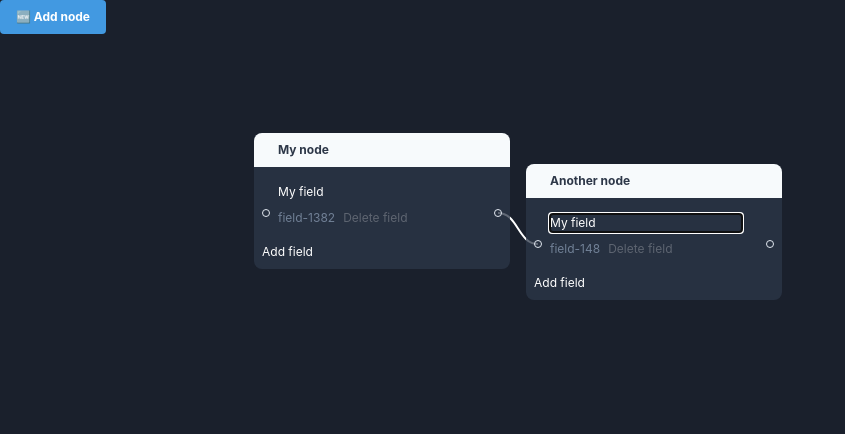
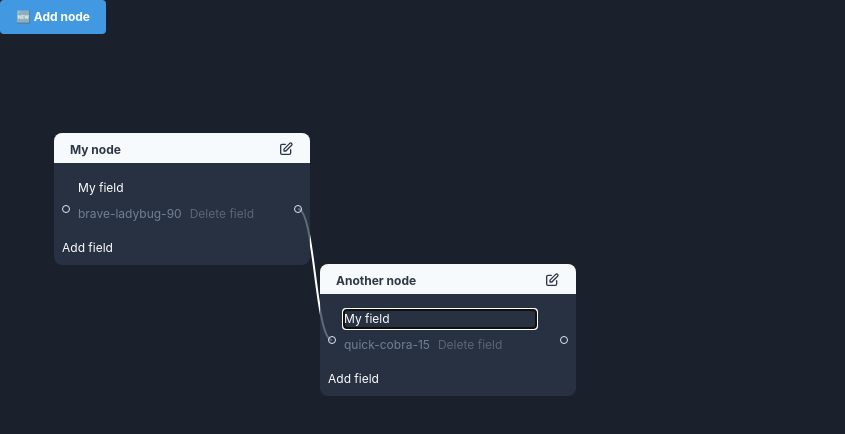
Before and after one commit to gsimone/strand, a React (Create React App) app: page / in a window 1280 px wide. Shown: the top 434 px of the page, without its empty margins (0-845 px from the left). Built offline with nearby package versions, Linux system fonts and the light colour scheme; the HTML template or start-up script is replaced by a standard one.

Commit message:
node details editor draft

```diff
--- a/package.json
+++ b/package.json
@@ -9,6 +9,8 @@
     "autoprefixer": "^9.8.6",
     "clsx": "^1.1.1",
     "cssnano": "^4.1.10",
+    "history": "^5.0.0",
+    "human-readable-ids": "^1.0.4",
     "immer": "^7.0.9",
     "jotai": "0.5.0",
     "lodash.debounce": "^4.0.8",
@@ -18,6 +20,8 @@
     "pretty-quick": "^3.0.2",
     "react": "^16.13.1",
     "react-dom": "^16.13.1",
+    "react-router": "^6.0.0-beta.0",
+    "react-router-dom": "^6.0.0-beta.0",
     "react-scripts": "3.4.3",
     "react-tooltip": "^4.2.9",
     "tailwindcss": "^1.8.9",
--- a/src/App.tsx
+++ b/src/App.tsx
@@ -1,22 +1,19 @@
-import React, { useCallback, useEffect } from "react";
+import React, { useCallback, useEffect, useState } from "react";
 import { Provider as Jotai, useAtom } from 'jotai'
+import { BrowserRouter, Routes, Route, Outlet } from 'react-router-dom';
+
 
 import {
   deserializeStateAtom, createNodeAtom, nodesAtom } from './atoms'
 
 import Node from './components/Node'
 import Canvas from './components/Canvas'
+import NodeDetails from './components/NodeDetails'
 
 import data from './data.json'
 
-
 function Nodes() {
   const [nodes, setNodes] = useAtom(nodesAtom);
-  const [, deserializeState] = useAtom(deserializeStateAtom)
-
-  useEffect(() => {
-    deserializeState(data)
-  }, [deserializeState])
 
   const onAdd = useCallback(() => {
     setNodes(state => [ ...state, createNodeAtom({ id: new Date().getTime() }) ])
@@ -31,6 +28,20 @@ function Nodes() {
       </div>
     </div>
   )
+}
+
+function LocalStateManager({ children }) {
+
+  const [restored, set] = useState(false)
+  const [, deserializeState] = useAtom(deserializeStateAtom)
+
+  useEffect(() => {
+    deserializeState(data)
+    set(true)
+  }, [deserializeState])
+
+  return (restored ? children : "Loading")
+
 }
 
 function App() {
@@ -49,8 +60,24 @@ function App() {
       "
     >
       <Jotai>
-        <Nodes />
-        <Canvas />
+        <LocalStateManager>
+          <BrowserRouter>
+            <Routes>
+                <Route
+                  path="/"
+                  element={
+                    <div>
+                      <Canvas />
+                      <Nodes />
+                      <Outlet />
+                    </div>
+                  }
+                >
+                  <Route path="/nodes/*" element={<NodeDetails />} />
+                </Route>
+              </Routes>
+          </BrowserRouter>
+        </LocalStateManager>
       </Jotai>
     </div>
   );
--- a/src/atoms.tsx
+++ b/src/atoms.tsx
@@ -85,6 +85,10 @@ export const removeFieldAtom = (nodeAtom) => atom(null, (get, set, fieldId) => {
   }))
 })
 
+export const getNodeAtomById = (id: string) => atom(get => {
+  const nodes = get(nodesAtom)
+  return nodes.find(nodeAtom => get(nodeAtom).id === id)
+})
 
 /**
  * Holds refs for all connectors, used to draw the lines
--- a/src/components/Field.tsx
+++ b/src/components/Field.tsx
@@ -33,7 +33,7 @@ function Field({ fieldAtom, nodeId, onDelete }: FieldProps) {
     <div key={id} className="flex space-x-2 items-center group">
       <Connector node={nodeId} field={id} direction={ConnectorDirection.input} />
       <div className="flex-1 mb-2 group">
-        <input ref={inputRef} className="bg-transparent" defaultValue={name} onChange={handleChange} />
+        <input ref={inputRef} className="bg-transparent" value={name} onChange={handleChange} />
         <div>
           <span className="text-xs text-gray-600">{id}</span>
           <button className="opacity-25 group-hover:opacity-100 p-2" onClick={() => onDelete(id)}>Delete field</button>
--- a/src/components/Node.tsx
+++ b/src/components/Node.tsx
@@ -8,6 +8,8 @@ import {  removeFieldAtom, createFieldAtom, Node as NodeType } from '../atoms'
 import produce from "immer";
 import { uuid } from "utils";
 import clsx from "clsx";
+import Edit from "icons/edit";
+import { Link } from "react-router-dom";
 
 type NodeProps = {
   nodeAtom: PrimitiveAtom<NodeType>
@@ -43,8 +45,14 @@ export default function Node({ nodeAtom }: NodeProps) {
       ref={nodeRef}
     >
         <NodePosition nodeRef={nodeRef} positionAtom={position} >
-          <div className="text-xs font-bold py-2 px-6 bg-gray-100 text-gray-800" >
-            {name}
+          <div className="flex justify-between text-xs font-bold py-2 pb-1 px-4 bg-gray-100 text-gray-800" >
+            <span>{name}</span>
+
+            <span className="w-4 h-4">
+              <Link to={`nodes/${id}`}>
+              <Edit />
+              </Link>
+            </span>
           </div>
         </NodePosition>
 
--- /dev/null
+++ b/src/components/NodeDetails.jsx
@@ -0,0 +1,115 @@
+import { useAtom } from 'jotai'
+import React, { useMemo, useCallback } from 'react'
+import { Routes, Route, Link, useParams } from 'react-router-dom'
+import produce from 'immer'
+
+import {getNodeAtomById } from 'atoms'
+import Close from 'icons/close'
+
+function FieldDetail({ fieldAtom }) {
+
+  const [field, setField] = useAtom(fieldAtom)
+  const { id, name, description } = field
+
+  const handleChange = useCallback((e, key)=>{
+    const value = e.target.value
+    setField(produce(field => {
+      field[key] = value
+    }))
+  }, [setField])
+
+  return (
+    <div className="mb-2 pb-4 pt-4">
+      <label for="email" className="block text-sm font-bold leading-5 text-white">Name</label>
+
+      <div className="mt-1 relative rounded-md shadow-sm">
+        <input value={name} onChange={(e) => handleChange(e, "name")} className="form-input" />
+      </div>
+
+      <label for="email" className="mt-6 block text-sm font-bold leading-5 text-white">Description</label>
+
+      <div className="mt-1 relative rounded-md shadow-sm">
+        <textarea value={description} onChange={(e) => handleChange(e, "description")} className="form-input" />
+      </div>
+
+      <div className="mt-4 flex justify-between items-center">
+        <div className="space-x-4">
+          <button className="text-red-500 font-bold" disabled>
+            Delete
+          </button>
+
+          <button className="font-bold" disabled>
+            Duplicate
+          </button>
+        </div>
+
+        <div className="text-gray-600 font-bold">
+          {id}
+        </div>
+
+      </div>
+    </div>
+  )
+
+}
+
+function NodeDebug({ node }) {
+
+  const [position] = useAtom(node.position)
+
+  return (
+    <div className="p-4 bg-black rounded-md">
+      <h3 className="font-bold">Debug</h3>
+
+      <h3>Position</h3>
+      <pre>
+        {JSON.stringify(position, null, '  ')}
+      </pre>
+    </div>
+  )
+
+}
+
+function NodeDetail() {
+
+  const { id } = useParams()
+  const [nodeAtom] = useAtom(getNodeAtomById(id))
+  const [node] = useAtom(nodeAtom)
+
+  return (
+      <div>
+        <div className="flex justify-between items-center  mb-10">
+          <h3 className="font-bold uppercase">{node.name}</h3>
+          <div className="w-5 h-5">
+          <Link to="/">
+            <Close />
+          </Link>
+          </div>
+        </div>
+
+        <div className="divide-y divide-gray-700">
+          {node.fields.map((fieldAtom, i) => <FieldDetail fieldAtom={fieldAtom} key={i} />)}
+        </div>
+
+        <NodeDebug node={node} />
+
+      </div>
+  )
+
+}
+
+function NodeDetails() {
+  return (
+    <div className="fixed right-0 top-0 bottom-0 m-4 rounded-md shadow-md bg-gray-800 text-white max-w-xl w-full z-10 p-6">
+      <Routes>
+      <Routes>
+        <Route path="/" element={<div>No node selected</div>} />
+        <Route path=":id" element={<NodeDetail />} />
+      </Routes>
+      </Routes>
+    </div>
+  )
+
+}
+
+export default NodeDetails
--- a/src/data.json
+++ b/src/data.json
@@ -1,29 +1,29 @@
 {
   "nodes": [
     {
-      "id": "node-1",
+      "id": "tricky-chicken-23",
       "name": "My node",
       "position": [
-        254.00000762939453,
-        133.00000762939453
+        54,
+        133
       ],
       "fields": [
         {
-          "id": "field-1382",
+          "id": "brave-ladybug-90",
           "name": "My field"
         }
       ]
     },
     {
-      "id": 1599659486118,
+      "id": "1599659486118",
       "name": "Another node",
       "position": [
-        526,
-        164
+        320,
+        264
       ],
       "fields": [
         {
-          "id": "field-148",
+          "id": "quick-cobra-15",
           "name": "My field"
         }
       ]
@@ -31,8 +31,8 @@
   ],
   "connections": [
     [
-      "node-1_field-1382_OUTPUT",
-      "1599659486118_field-148_INPUT"
+      "tricky-chicken-23_brave-ladybug-90_OUTPUT",
+      "1599659486118_quick-cobra-15_INPUT"
     ]
   ]
 }
--- /dev/null
+++ b/src/icons/close.js
@@ -0,0 +1,9 @@
+import React from 'react'
+
+export default function Close() {
+  return (
+    <svg xmlns="http://www.w3.org/2000/svg" fill="none" viewBox="0 0 24 24" stroke="currentColor">
+  <path strokeLinecap="round" strokeLinejoin="round" strokeWidth={2} d="M10 14l2-2m0 0l2-2m-2 2l-2-2m2 2l2 2m7-2a9 9 0 11-18 0 9 9 0 0118 0z" />
+</svg>
+  )
+}
--- /dev/null
+++ b/src/icons/edit.js
@@ -0,0 +1,9 @@
+import React from 'react'
+
+export default function Edit() {
+  return (
+    <svg xmlns="http://www.w3.org/2000/svg" fill="none" viewBox="0 0 24 24" stroke="currentColor">
+      <path strokeLinecap="round" strokeLinejoin="round" strokeWidth={2} d="M11 5H6a2 2 0 00-2 2v11a2 2 0 002 2h11a2 2 0 002-2v-5m-1.414-9.414a2 2 0 112.828 2.828L11.828 15H9v-2.828l8.586-8.586z" />
+    </svg>
+  )
+}
--- a/src/index.css
+++ b/src/index.css
@@ -15,3 +15,12 @@ code {
   font-family: source-code-pro, Menlo, Monaco, Consolas, "Courier New",
     monospace;
 }
+
+.form-input {
+  @apply w-full bg-gray-900 text-white p-2 px-3 leading-6 rounded-md;
+  appearance: none;
+}
+
+button:disabled {
+  @apply opacity-25 cursor-not-allowed;
+}
--- a/src/utils.tsx
+++ b/src/utils.tsx
@@ -1,10 +1,11 @@
+import {hri} from 'human-readable-ids'
 import { Connector } from './atoms'
 
 export function makeConnectorId({ node, field, direction }: Connector) {
   return `${node}_${field}_${direction}`
 }
 
-export const uuid = () => new Date().getTime()
+export const uuid = () => hri.random()
 
 export function decimalPlaces(num) {
   return Number(num.toFixed(2))
```
Also changed, not shown: 1 other file (tests, documents, lock files or other folders).
